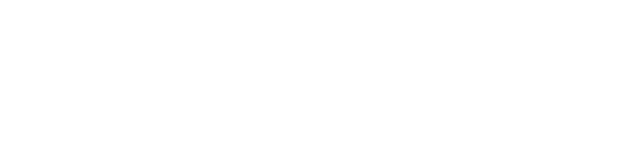
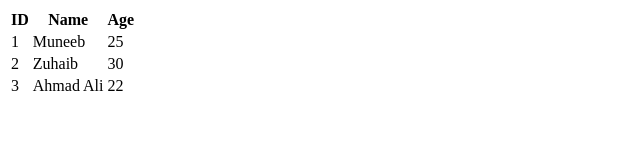
Before and after one commit to ahmad-ali463/practice-css-6-, a plain HTML site: page index.html in a window 1280 px wide. Shown: the whole page, without its empty margins (0-640 px from the left). Drawn offline with Linux system fonts and the light colour scheme.

Commit message:
practice css 1

```diff
--- a/index.html
+++ b/index.html
@@ -6,6 +6,33 @@
     <title>Document</title>
 </head>
 <body>
+    <table>
+        <thead>
+          <tr>
+            <th>ID</th>
+            <th>Name</th>
+            <th>Age</th>
+          </tr>
+        </thead>
+        <tbody>
+          <tr>
+            <td>1</td>
+            <td>Muneeb</td>
+            <td>25</td>
+          </tr>
+          <tr>
+            <td>2</td>
+            <td>Zuhaib</td>
+            <td>30</td>
+          </tr>
+          <tr>
+            <td>3</td>
+            <td>Ahmad Ali</td>
+            <td>22</td>
+          </tr>
+          <!-- Add more rows as needed -->
+        </tbody>
+      </table>
 
 </body>
 </html>
```
